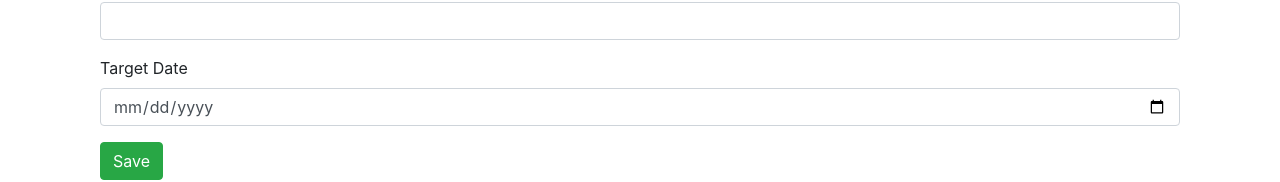
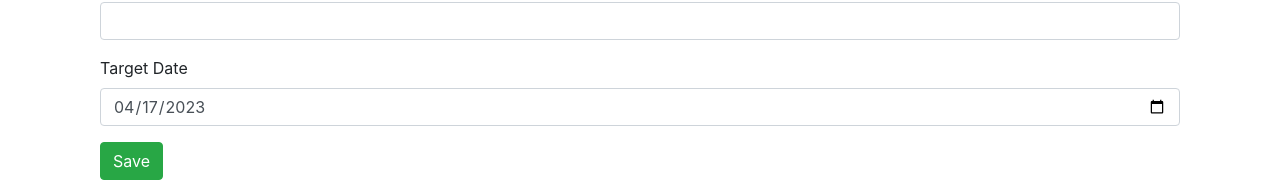
Before and after one commit to snhkn/todoApp, an Angular app: page /todos/1 in a window 1280 px wide. Shown: the part 142-324 px from the top of the page. Built offline with nearby package versions, Linux system fonts and the light colour scheme; no server answers; sample sign-in values are in the browser's storage.

Commit message:
fix: Resolve format error for date value

```diff
--- a/src/app/todo/todo.component.html
+++ b/src/app/todo/todo.component.html
@@ -9,7 +9,7 @@
 
     <fieldset class="form-group">
         <label>Target Date</label>
-        <input type="date" [(ngModel)]="todo.targetDate" class="form-control" name="targetDate" required="required">
+        <input type="date" [ngModel]="todo.targetDate | date:'yyyy-MM-dd'" (ngModelChange)="todo.targetDate = $event" class="form-control" name="targetDate" required="required">
     </fieldset>
 
     <button type="submit" class="btn btn-success">Save</button>
```
